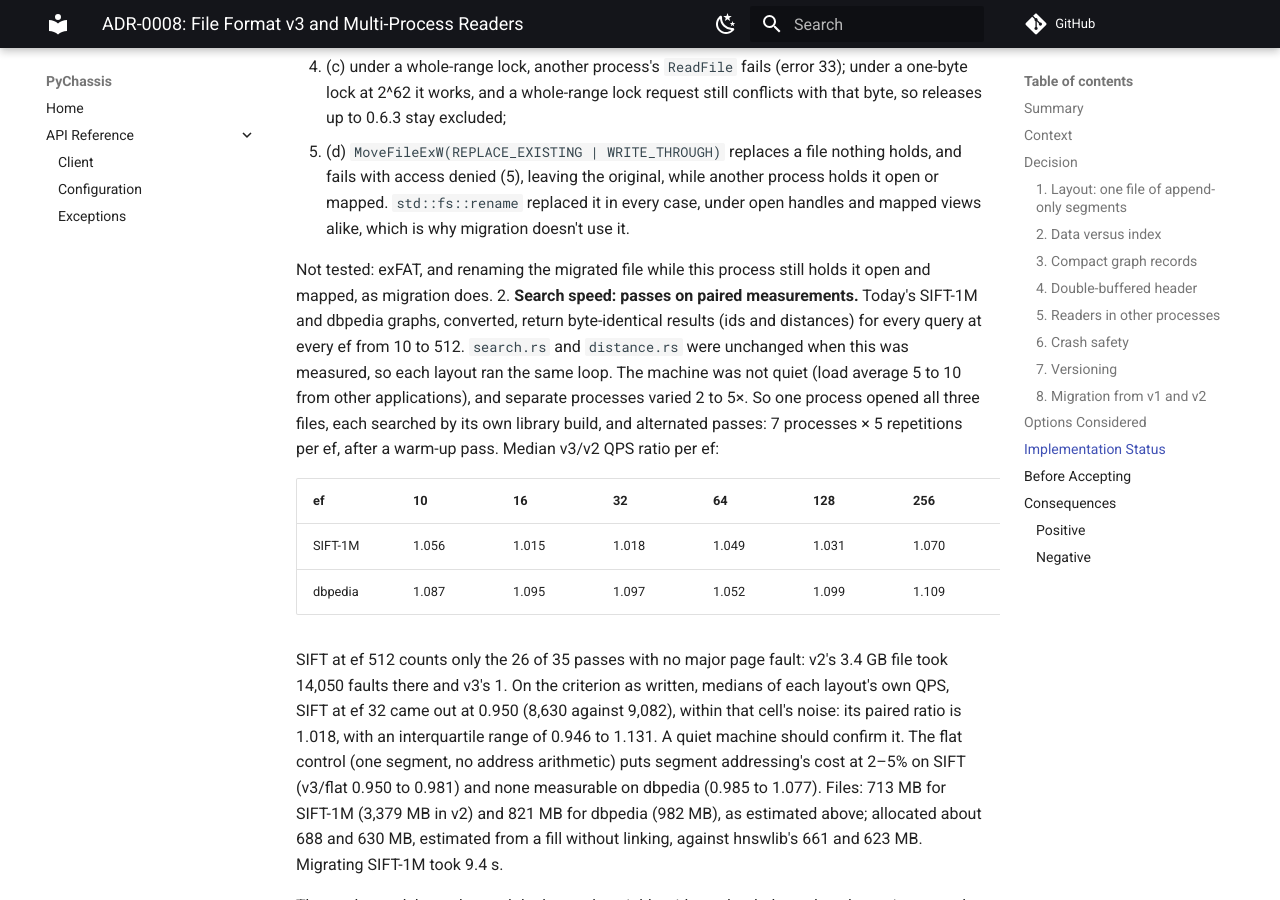
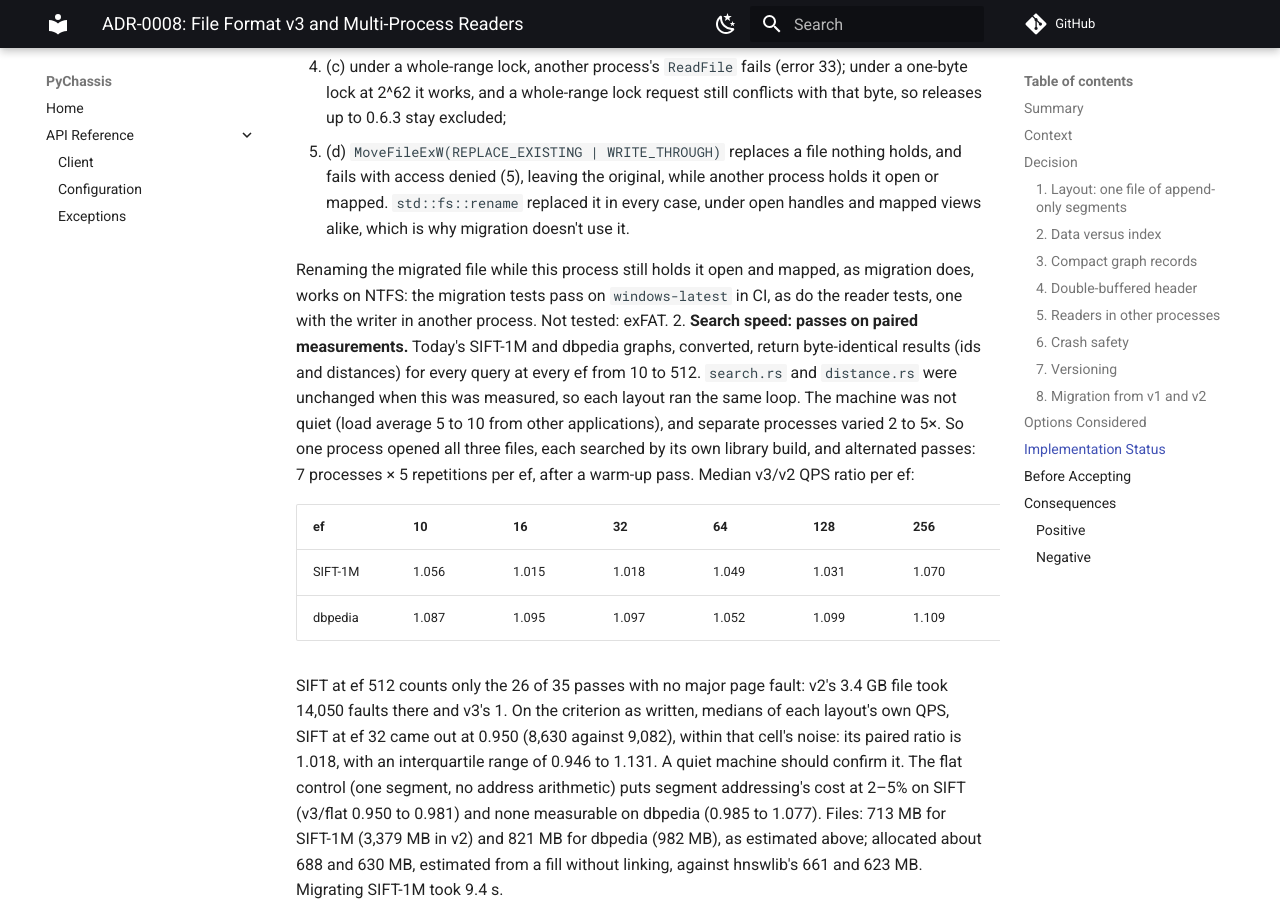
Before and after one commit to tanvincible/chassis, an MkDocs documentation site: the page built from docs/src/adr/008-format-v3-and-multi-process-readers.md, in a window 1280 px wide and 900 px high, scrolled down 11240 px. Built offline with MkDocs 1.6.1 and Material for MkDocs 9.7.7, drawn with Linux system fonts in a browser that asks for light colours; comment, search, counter and statistics services are not loaded.

Commit message:
ci: test the minimum Rust version for real
rust-toolchain.toml pins stable, and it overrides the toolchain the
workflows install, so the "1.85" test jobs and the MSRV job have been
building with stable. Set RUSTUP_TOOLCHAIN in both, and test 1.88, the
real minimum, on all three systems; skip compile_fail_tests off stable,
since it compares one compiler release's error text.

Also record in ADR-0008 that Windows CI covers migration's rename while
the file is held open and mapped.

```diff
--- a/docs/src/adr/008-format-v3-and-multi-process-readers.md
+++ b/docs/src/adr/008-format-v3-and-multi-process-readers.md
@@ -421,8 +421,9 @@ Results of "Before Accepting", measured on the same Apple M5 as the
      `std::fs::rename` replaced it in every case, under open handles and mapped views alike, which
      is why migration doesn't use it.
 
-   Not tested: exFAT, and renaming the migrated file while this process still holds it open and
-   mapped, as migration does.
+   Renaming the migrated file while this process still holds it open and mapped, as migration
+   does, works on NTFS: the migration tests pass on `windows-latest` in CI, as do the reader tests,
+   one with the writer in another process. Not tested: exFAT.
 2. **Search speed: passes on paired measurements.** Today's SIFT-1M and dbpedia graphs, converted,
    return byte-identical results (ids and distances) for every query at every ef from 10 to 512.
    `search.rs` and `distance.rs` were unchanged when this was measured, so each layout ran the same
```
Also changed, not shown: 2 other files.
